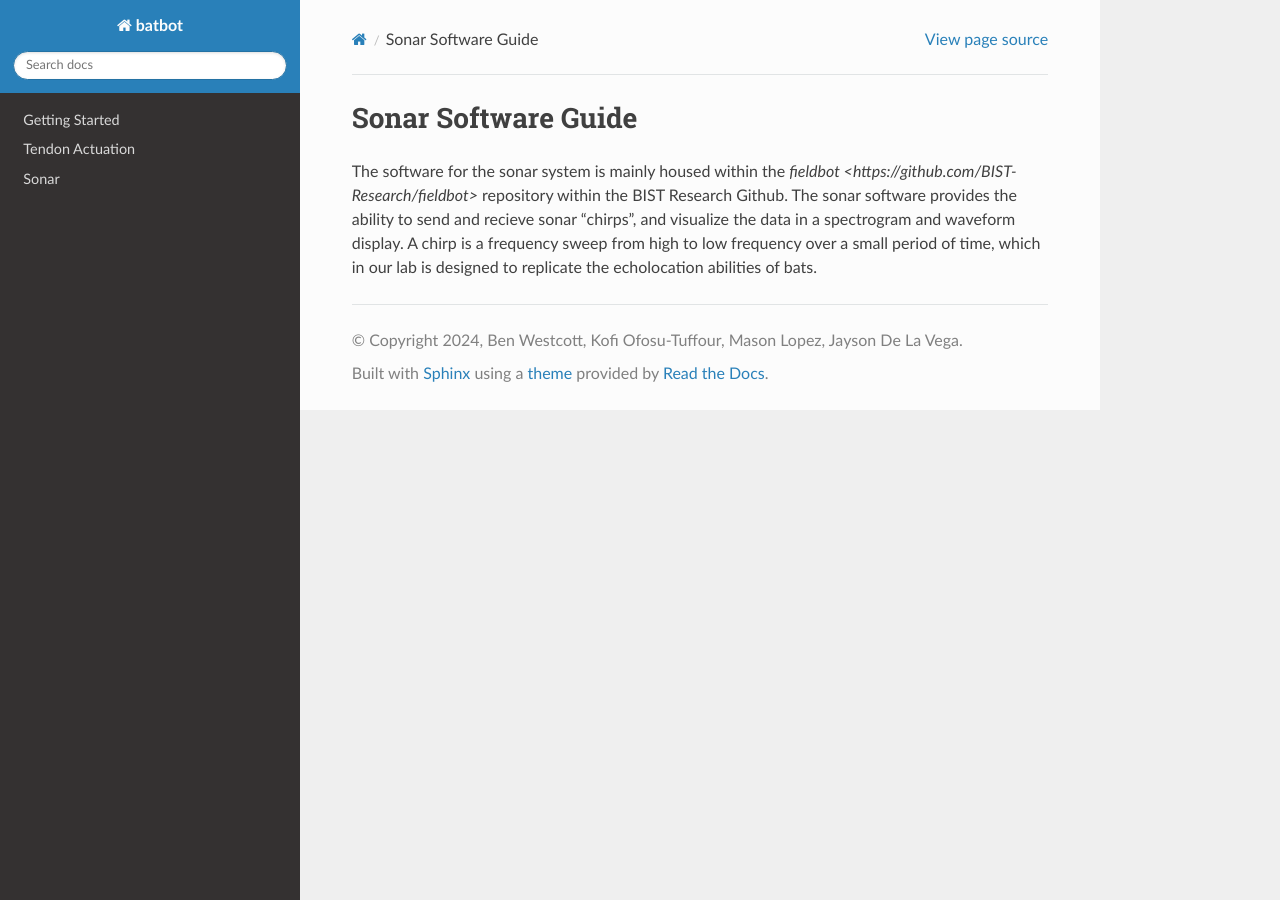
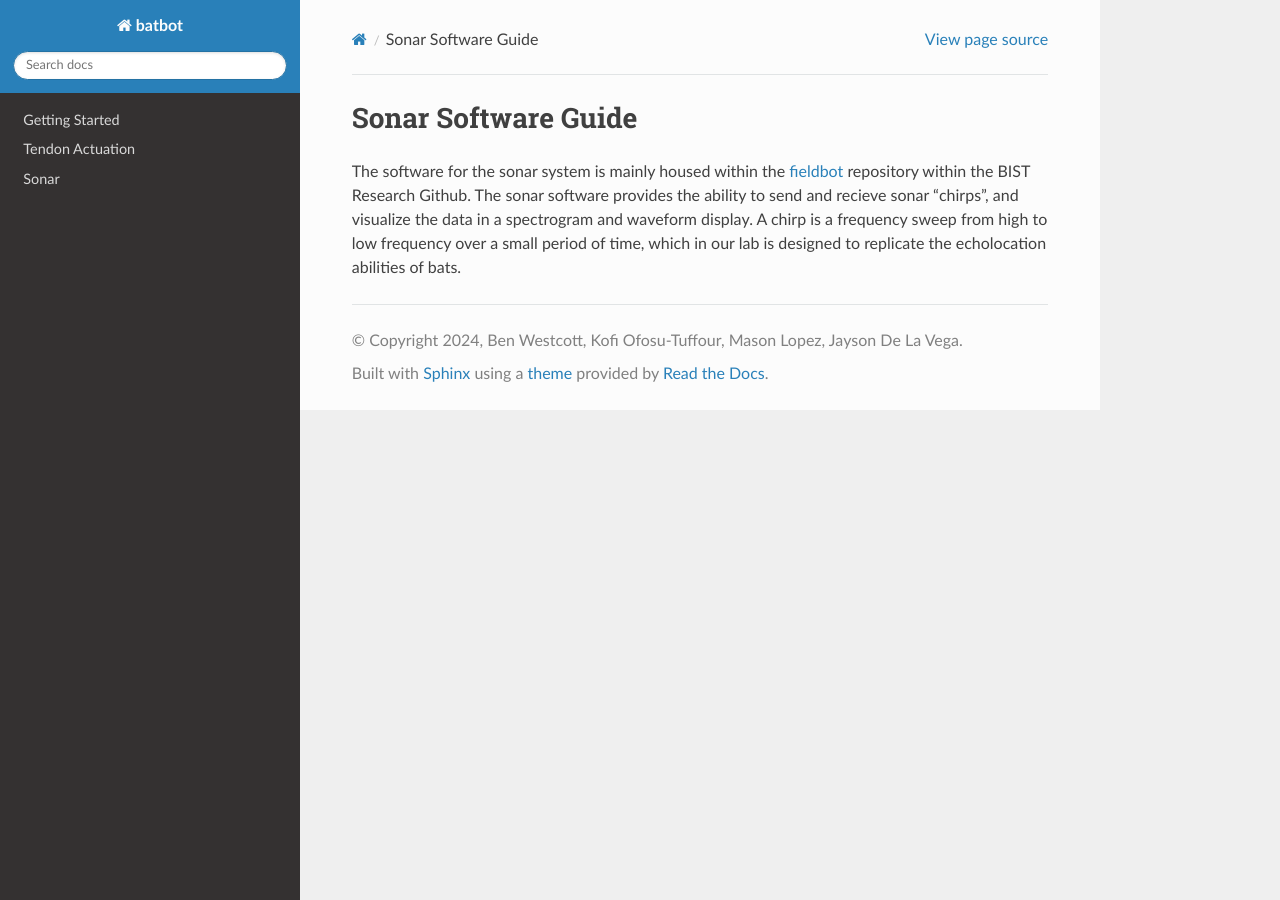
Before and after one commit to BIST-Research/batbot, a Sphinx documentation site: the page built from doc/source/sonar/sonar_software.rst, in a window 1280 px wide. Built offline with Sphinx 7.4.7 and the Read the Docs theme 3.1.0, drawn with Linux system fonts in a browser that asks for light colours.

Commit message:
attempting to hide hyperlinks

```diff
--- a/doc/source/sonar/sonar_software.rst
+++ b/doc/source/sonar/sonar_software.rst
@@ -4,7 +4,7 @@
 Sonar Software Guide
 ####################
 
-The software for the sonar system is mainly housed within the `fieldbot <https://github.com/BIST-Research/fieldbot>` repository within the BIST Research Github.
+The software for the sonar system is mainly housed within the `fieldbot <https://github.com/BIST-Research/fieldbot>`__ repository within the BIST Research Github.
 The sonar software provides the ability to send and recieve sonar "chirps", and visualize the
 data in a spectrogram and waveform display. A chirp is a frequency sweep from high to low frequency over a small period of time,
 which in our lab is designed to replicate the echolocation abilities of bats.
```
